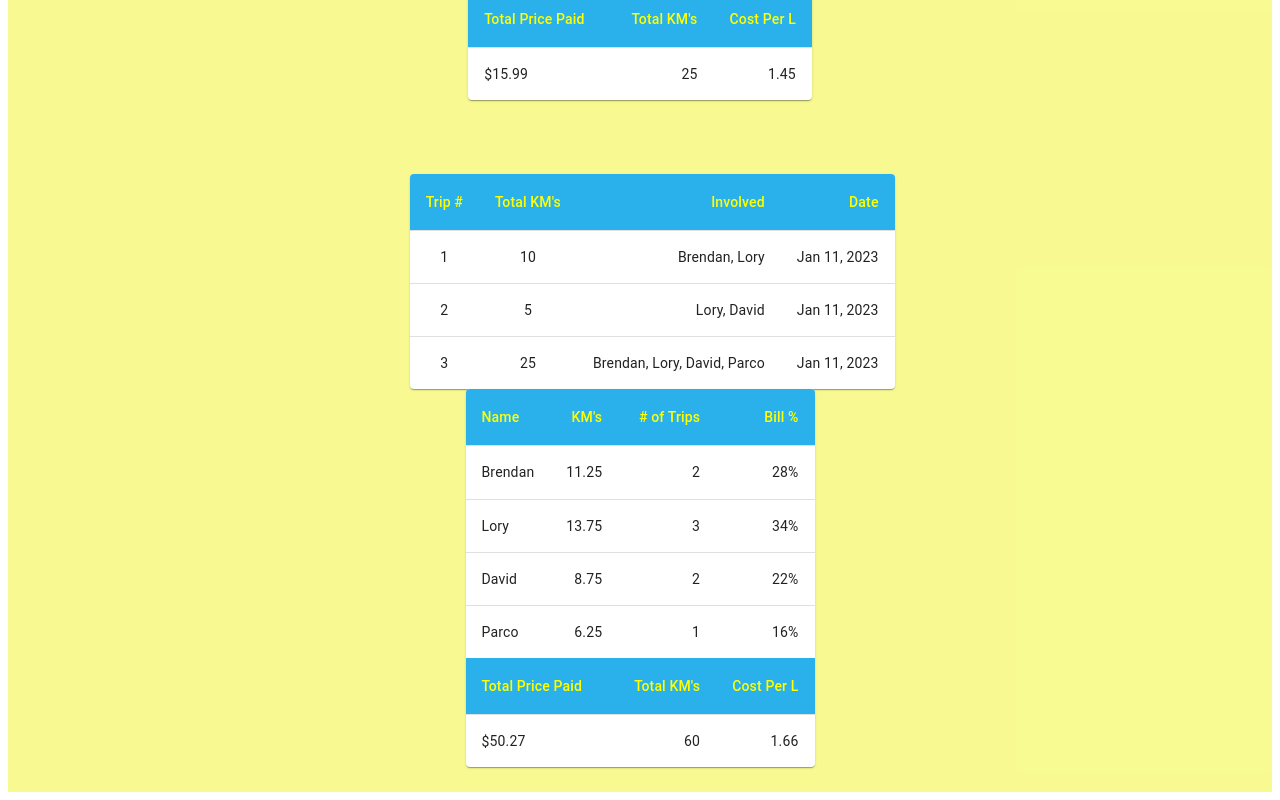
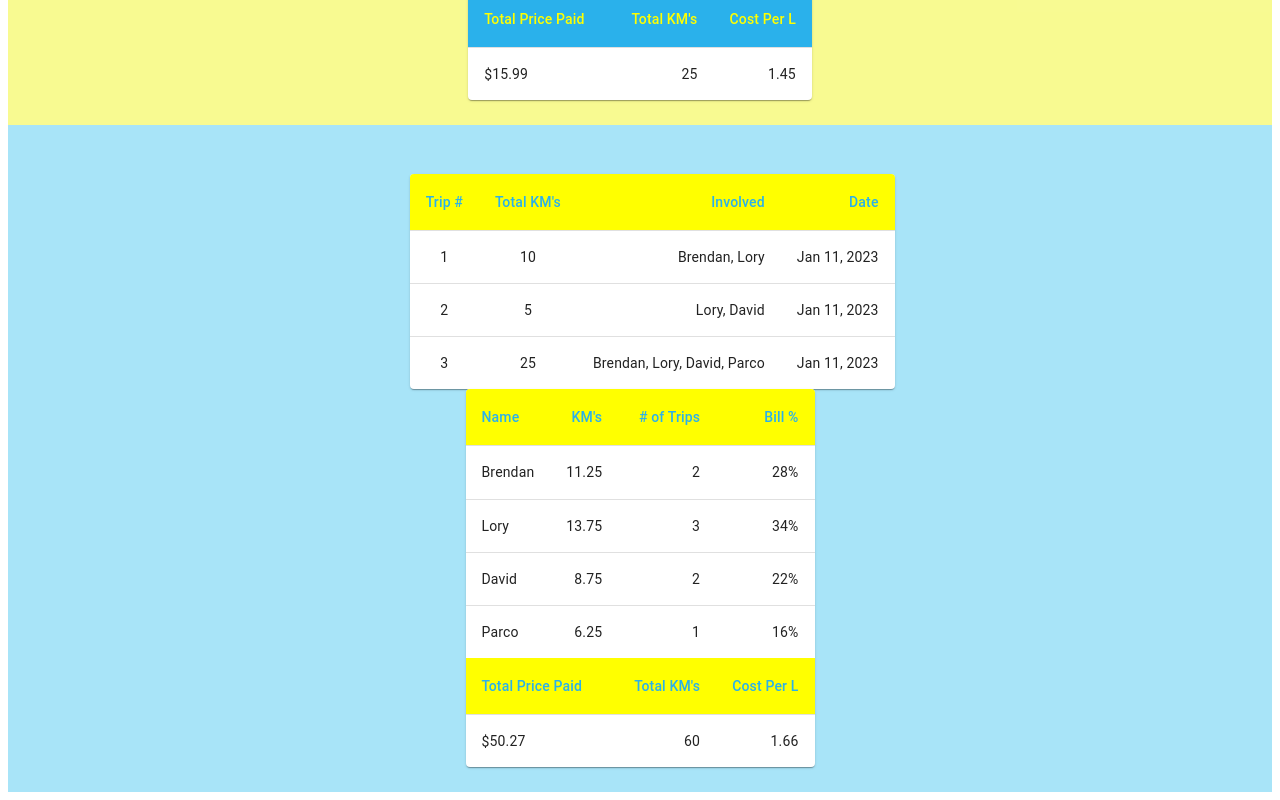
Before and after one commit to woobrendan/Fuel_Splitter, a React (Create React App) app in the folder fuel_splitter/: page /history in a window 1280 px wide. Shown: the part 497-1297 px from the top of the page. Built offline with nearby package versions, Linux system fonts and the light colour scheme.

Commit message:
add nth-child styling to change background color and table head color and lettering

```diff
--- a/fuel_splitter/src/Styles/history.scss
+++ b/fuel_splitter/src/Styles/history.scss
@@ -3,17 +3,10 @@
     display: flex;
     flex-direction: column;
     align-items: center;
-    background: rgb(242 246 37 / 50%);
     padding: 2%;
 
-    .history__single__summary {
-      display: flex;
-      justify-content: space-evenly;
-      width: 100%;
-    }
-
-    .history__single__tripDetails {
-      // margin: 2% 2% 0 0;
+    &:nth-child(odd) {
+      background: rgb(242 246 37 / 50%);
 
       .MuiTableHead-root {
         background-color: #2ab1eb;
@@ -23,5 +16,23 @@
         }
       }
     }
+
+    &:nth-child(even) {
+      background: rgb(82 202 242 / 50%);
+
+      .MuiTableHead-root {
+        background-color: yellow;
+
+        th {
+          color: #2ab1eb;
+        }
+      }
+    }
+
+    .history__single__summary {
+      display: flex;
+      justify-content: space-evenly;
+      width: 100%;
+    }
   }
 }
```
